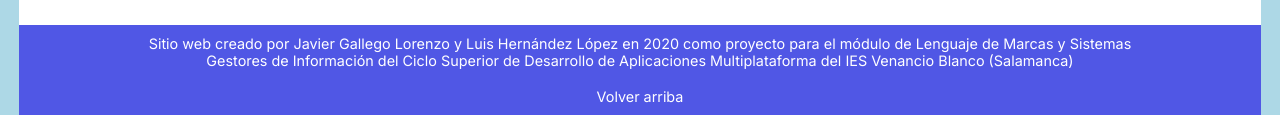
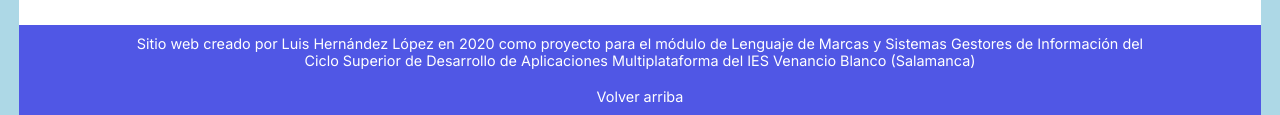
Before and after one commit to damluishl/teoria-musical-fl-studio, a plain HTML site: page index.html in a window 1280 px wide. Shown: the part 695-810 px from the top of the page. Drawn offline with Linux system fonts and the light colour scheme.

Commit message:
Quito el nombre de Javi de los html

```diff
--- a/index.html
+++ b/index.html
@@ -50,7 +50,7 @@
 
 <footer class="row">
 
-	<p>Sitio web creado por Javier Gallego Lorenzo y Luis Hernández López en 2020 como proyecto para el módulo de Lenguaje de Marcas y Sistemas Gestores de Información del Ciclo Superior de Desarrollo de Aplicaciones Multiplataforma del IES Venancio Blanco (Salamanca)</p>
+	<p>Sitio web creado por Luis Hernández López en 2020 como proyecto para el módulo de Lenguaje de Marcas y Sistemas Gestores de Información del Ciclo Superior de Desarrollo de Aplicaciones Multiplataforma del IES Venancio Blanco (Salamanca)</p>
 	<p><a href="#top">Volver arriba</a></p>
 </footer>
 
```
Also changed, not shown: notas.html (+1 -1 lines).
